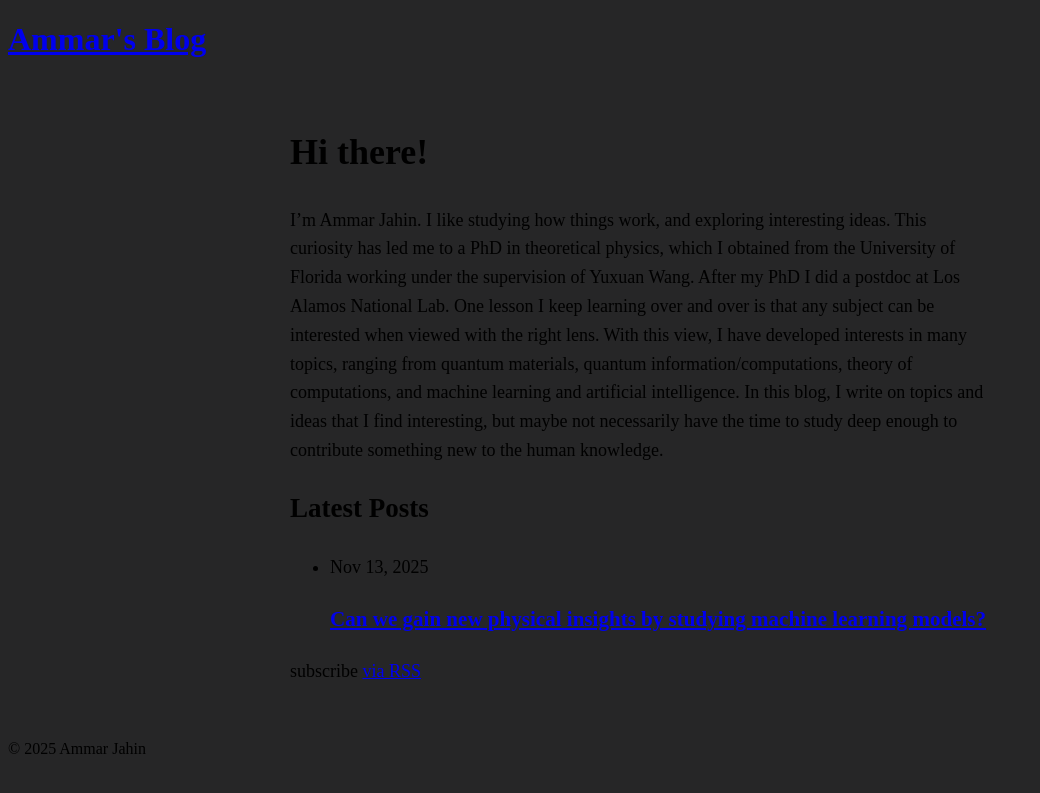
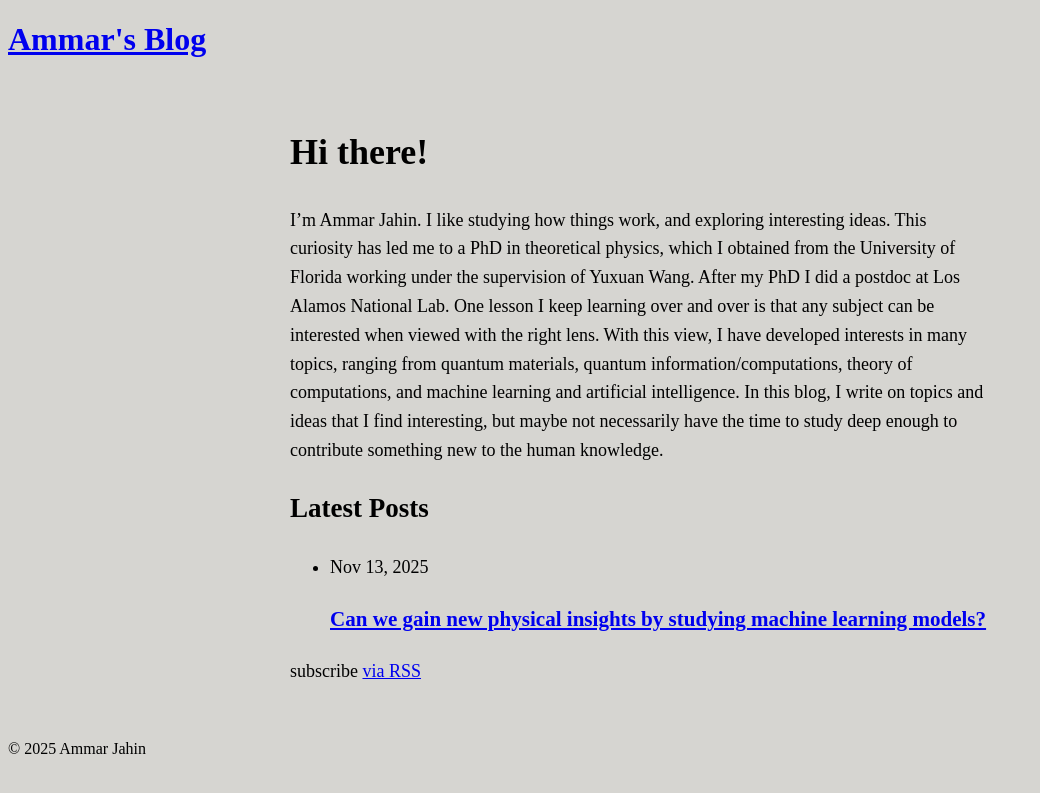
Before and after one commit to amarjahin/amarjahin.github.io, a Jekyll site: the page built from README.md, in a window 1280 px wide. Shown: the top 793 px of the page, without its empty margins (0-1040 px from the left). Built offline with Jekyll 4.4.1, drawn with Linux system fonts in a browser that asks for light colours; our own code applies the rules of GitHub Pages for plain Markdown files.

Commit message:
change background color

```diff
--- a/assets/css/style.css
+++ b/assets/css/style.css
@@ -14,5 +14,5 @@
   }
 
   body {
-    background-color: rgb(38, 38, 39);
+    background-color: rgb(214, 213, 209);
   }
```
